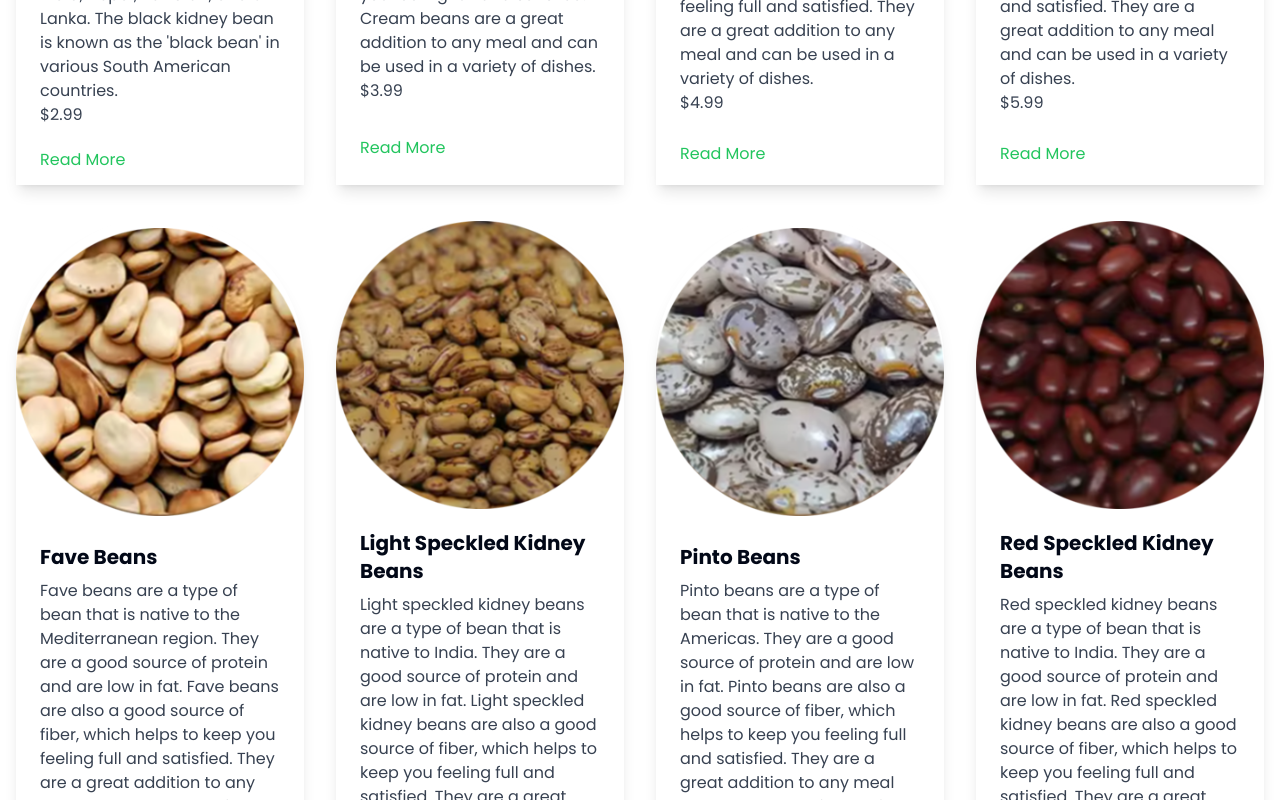
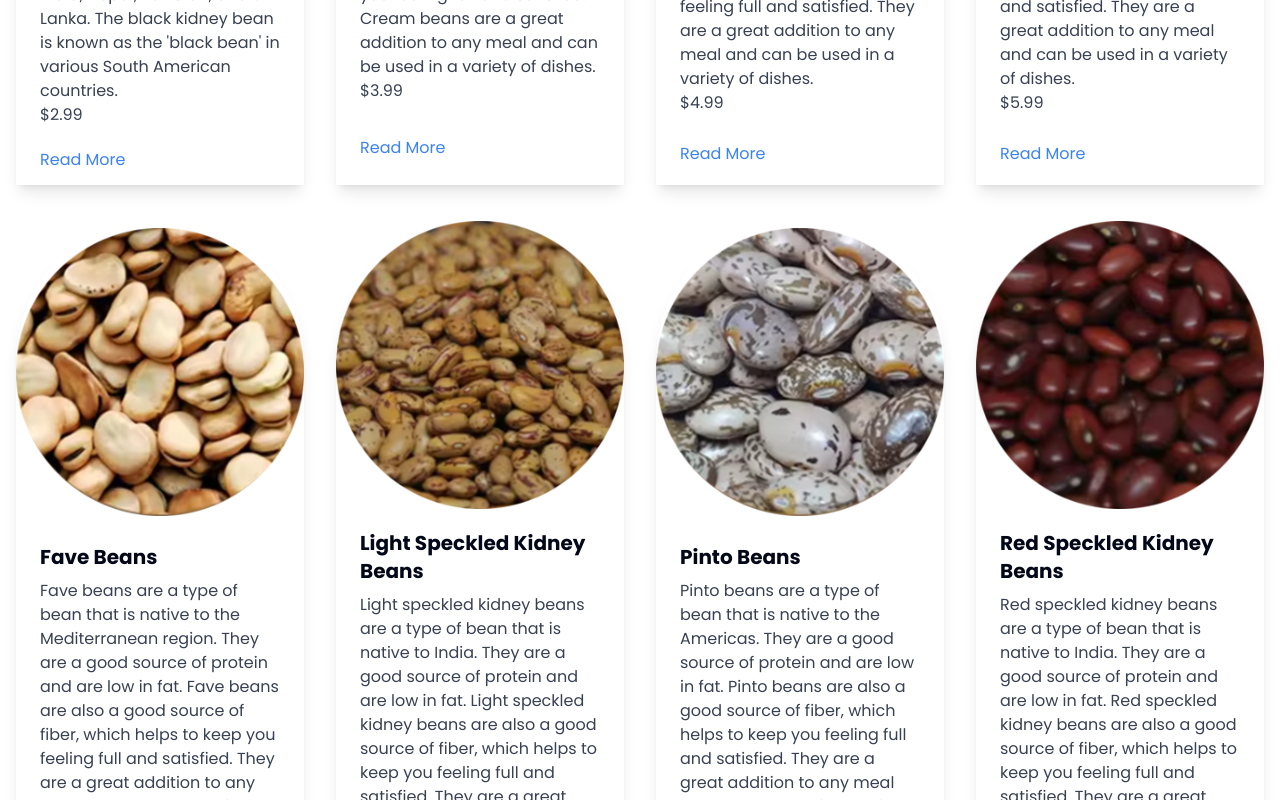
Before and after one commit to kidus-t-w/az_trading, a React (Vite) app: page / in a window 1280 px wide. Shown: the part 2400-3200 px from the top of the page. Built offline with nearby package versions, Linux system fonts and the light colour scheme.

Commit message:
modified card

```diff
--- a/src/components/ui/card.tsx
+++ b/src/components/ui/card.tsx
@@ -13,7 +13,7 @@ const Card = ({ name, description, img, price }: CardProps) => {
   return (
     <div className="max-w-sm  overflow-hidden shadow-lg h-[720px] rounded-lg rounded-tl-full rounded-tr-full flex flex-col  justify-evenly">
       <div>
-        <img src={img} alt={name} className=" object-cover" />
+        <img src={img} alt={name} className=" object-cover hover:scale-105" />
       </div>
       <div className="px-6 py-4">
         <div className="font-bold text-xl mb-2">{name}</div>
@@ -23,7 +23,7 @@ const Card = ({ name, description, img, price }: CardProps) => {
       <div className="px-6  pb-2 ">
         <Link
           to="/product_detail"
-          className="text-green-500 hover:text-green-800"
+          className="text-blue-500 hover:text-blue-800 hover:underline"
         >
           Read More
         </Link>
```
